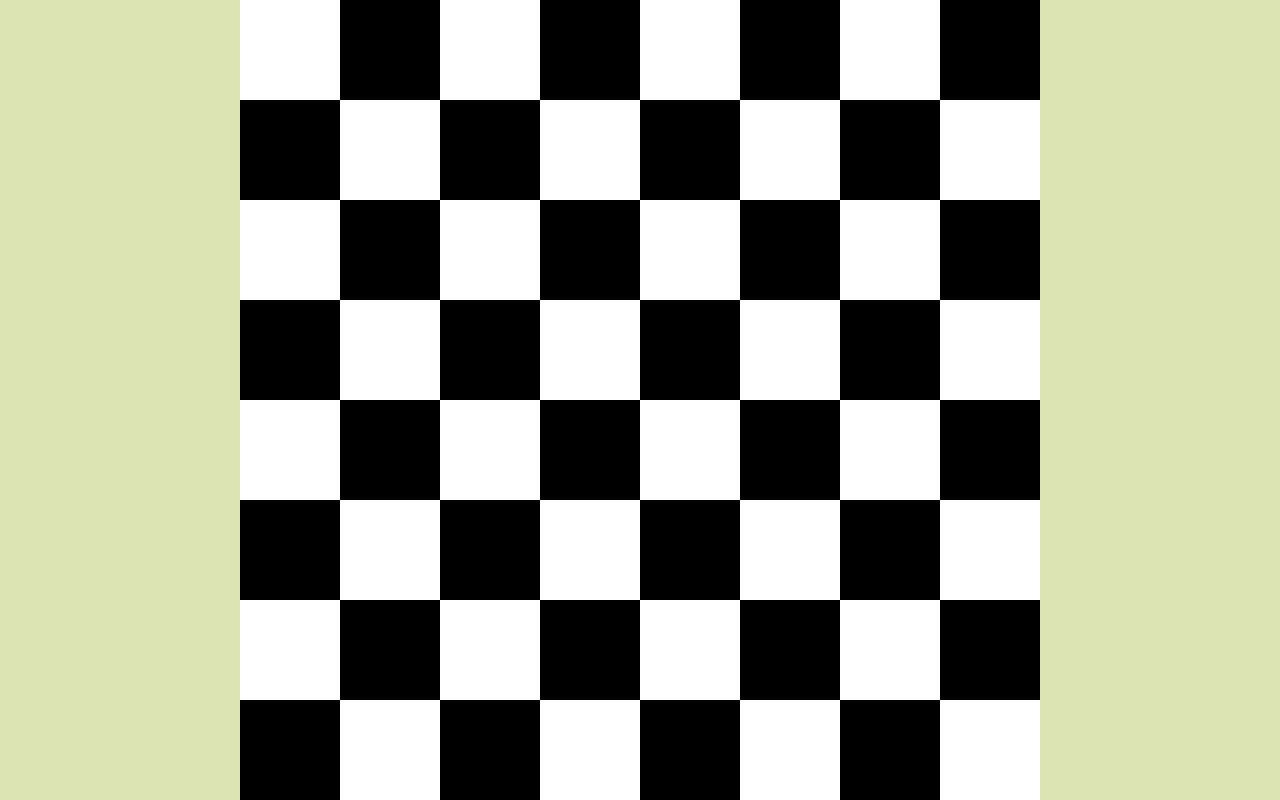
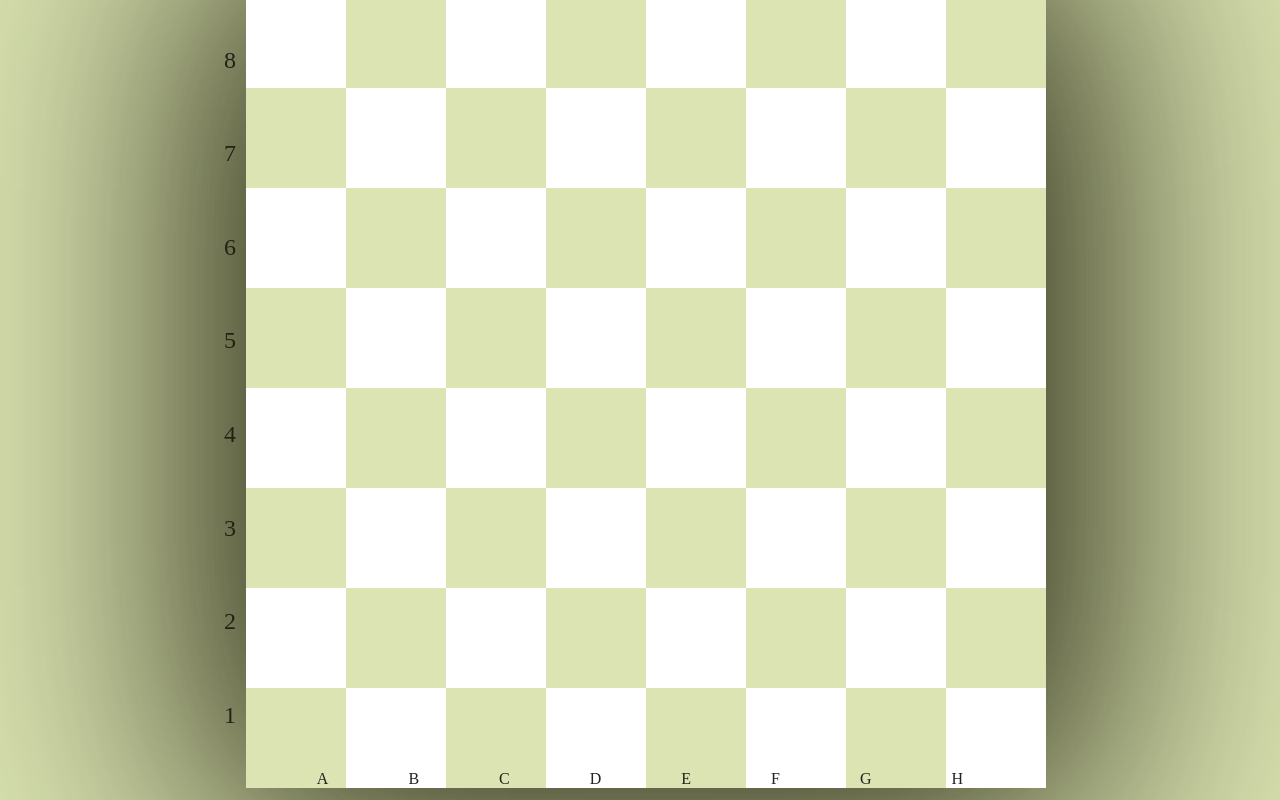
Before and after one commit to Dylangroome/Chess-project, a website built with webpack: page board.html in a window 1280 px wide. Built offline with nearby package versions, Linux system fonts and the light colour scheme.

Commit message:
finish board design

```diff
--- a/board.html
+++ b/board.html
@@ -9,8 +9,25 @@
   <title>Document</title>
 </head>
 <body>
-<main >
+
+<main class="container-board">
+<!--  <section class="header">-->
+<!--    <h1>Chess</h1>-->
+<!--  </section>-->
+
+  <section class="row-lables">
+    <p>1</p>
+    <p>2</p>
+    <p>3</p>
+    <p>4</p>
+    <p>5</p>
+    <p>6</p>
+    <p>7</p>
+    <p>8</p>
+  </section>
+
   <section class="board">
+
     <div class="row_1"></div>
     <div class="row_2"></div>
     <div class="row_3"></div>
@@ -84,6 +101,21 @@
     <div class="col_h"></div>
   </section>
 
+
+
 </main>
+
+<section Class="col-lables">
+
+  <p>A</p>
+  <p>B</p>
+  <p>C</p>
+  <p>D</p>
+  <p>E</p>
+  <p>F</p>
+  <p>G</p>
+  <p>H</p>
+</section>
+
 </body>
 </html>
--- a/css/style.css
+++ b/css/style.css
@@ -25,6 +25,15 @@ main {
   height: 98vh;
   display: flex;
   flex-direction: column;
+  justify-content: center;
+  align-items: center;
+  font-size: x-large;
+}
+
+.container-board {
+  height: 95vh;
+  display: flex;
+  flex-direction: row;
   justify-content: center;
   align-items: center;
   font-size: x-large;
@@ -75,13 +84,10 @@ button {
   width: 800px;
   height: 800px;
   display: grid;
-  margin: 0 auto;
-
+  margin: 0 10px;
   grid-template-rows: repeat(8, 100px);
   grid-template-columns: repeat(8, 100px);
-
-  background-color: #000000;
-
+  box-shadow: #23230d 0 0 1000px 50px;
 }
 
 .row_1, .row_3, .row_5, .row_7 {
@@ -91,10 +97,28 @@ button {
 }
 
 .col_b, .col_d, .col_f,  .col_h{
-
   background-color: #ffffff;
 }
 
+.col-lables{
+  display: flex;
+  flex-direction: row;
+  justify-content: center;
+}
+
+.col-lables p{
+  margin: 0;
+  padding: 0 40px;
+}
+
+.row-lables {
+  display: flex;
+  flex-direction: column-reverse;
+}
+
+.row-lables p {
+  margin: 30px 0;
+}
 /*
  * Remove text-shadow in selection highlight:
  * https://twitter.com/miketaylr/status/12228805301
```
